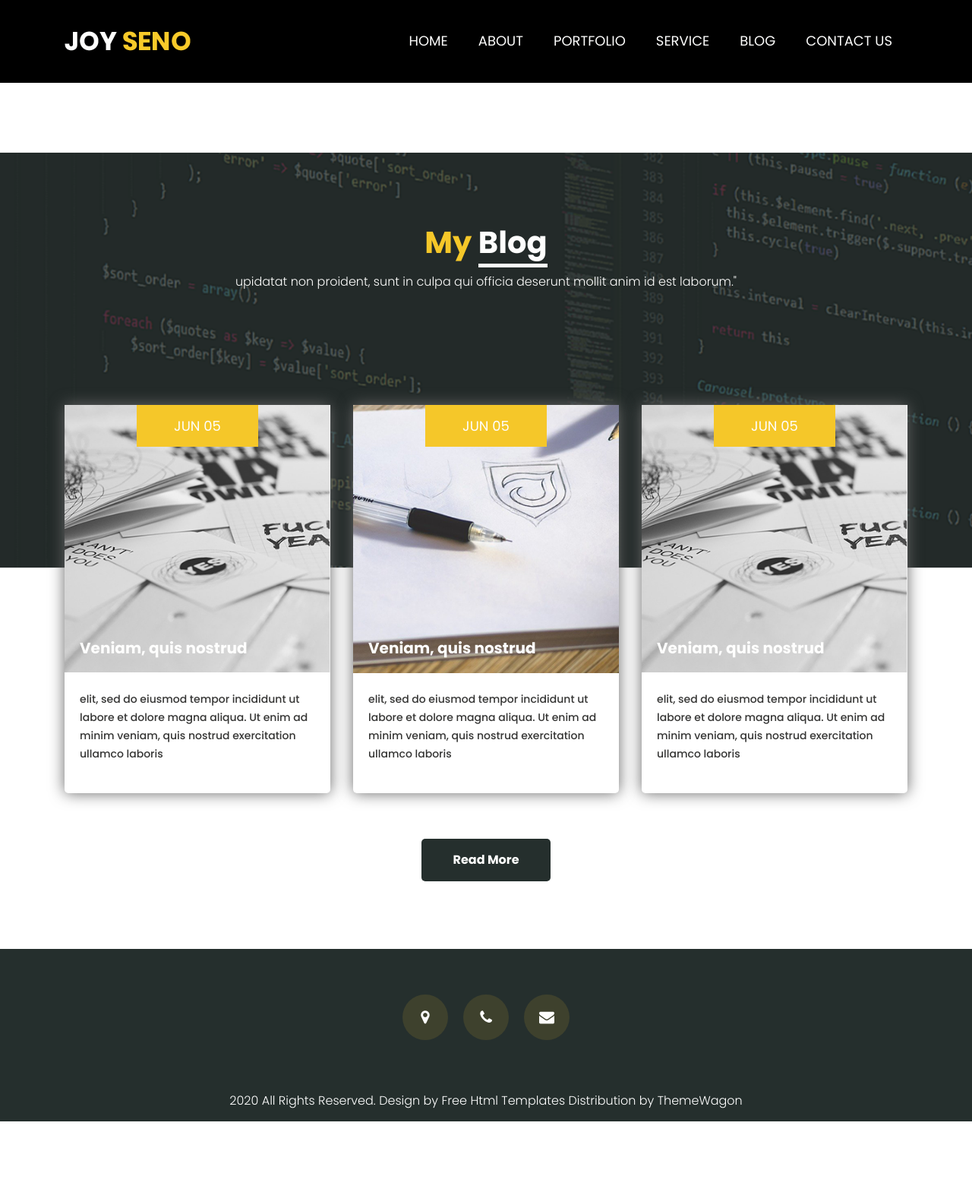
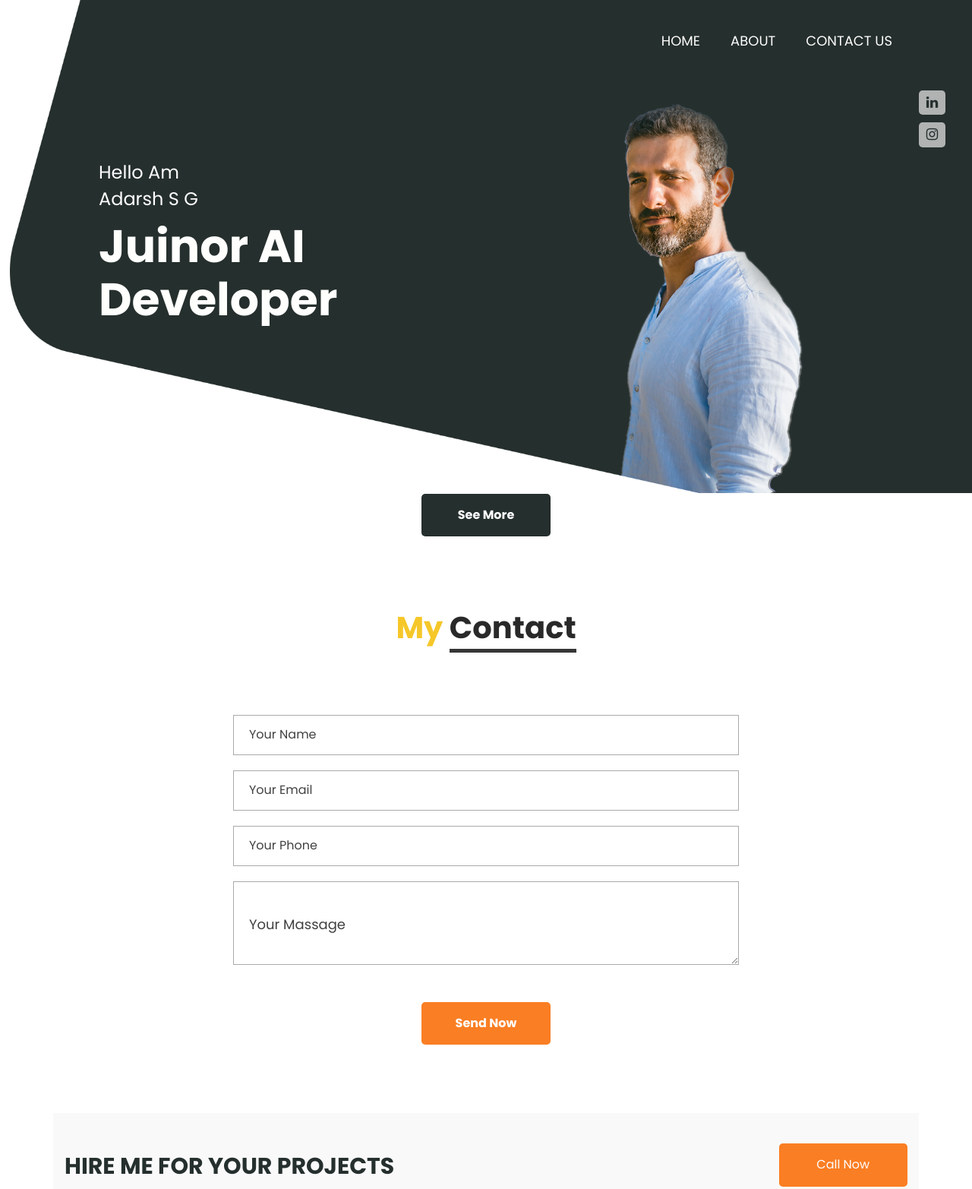
Before and after one commit to Adarsh572sg/Adarsh572sg.github.io, a plain HTML site: page blog.html in a window 1280 px wide. Shown: the top 1565 px of the page at 76% size. Before the commit the page ends 1476 px from the top, so only its background shows below. Drawn offline with Linux system fonts and the light colour scheme; files that its build step writes are made by us from their sources.

Commit message:
Update blog.html

```diff
--- a/blog.html
+++ b/blog.html
@@ -9,7 +9,7 @@
       <meta name="viewport" content="width=device-width, initial-scale=1">
       <meta name="viewport" content="initial-scale=1, maximum-scale=1">
       <!-- site metas -->
-      <title>Blog</title>
+      <title>Adarsh S</title>
       <meta name="keywords" content="">
       <meta name="description" content="">
       <meta name="author" content="">
@@ -20,7 +20,7 @@
       <!-- Responsive-->
       <link rel="stylesheet" href="css/responsive.css">
       <!-- fevicon -->
-      <link rel="icon" href="images/fevicon.png" type="image/gif" />
+
       <!-- Scrollbar Custom CSS -->
       <link rel="stylesheet" href="css/jquery.mCustomScrollbar.min.css">
       <!-- Tweaks for older IEs-->
@@ -32,10 +32,10 @@
    </head>
    <body>
       <!-- header section start -->
-      <div class="header_section header_bg">
+      <div class="header_section">
          <div class="container">
             <nav class="navbar navbar-expand-lg navbar-light bg-light">
-               <div class="logo"><a href="index.html"><img src="images/logo.png"></a></div>
+               <div class="logo"><a href="index.html"><img src=""></a></div>
                <button class="navbar-toggler" type="button" data-toggle="collapse" data-target="#navbarSupportedContent" aria-controls="navbarSupportedContent" aria-expanded="false" aria-label="Toggle navigation">
                <span class="navbar-toggler-icon"></span>
                </button>
@@ -48,73 +48,160 @@
                         <a class="nav-link" href="about.html">About</a>
                      </li>
                      <li class="nav-item">
-                        <a class="nav-link" href="portfolio.html">Portfolio</a>
-                     </li>
-                     <li class="nav-item">
-                        <a class="nav-link" href="service.html">Service</a>
-                     </li>
-                     <li class="nav-item">
-                        <a class="nav-link" href="blog.html">Blog</a>
-                     </li>
-                     <li class="nav-item">
                         <a class="nav-link" href="contact.html">Contact Us</a>
                      </li>
                   </ul>
                </div>
             </nav>
          </div>
-      </div>
-      <!-- header section end -->
-      <!-- blog section start -->
-      <div class="blog_section layout_padding margin_top90">
-         <div class="container">
-            <div class="row">
-               <div class="col-sm-12">
-                  <h1 class="blog_taital">My <span class="blog_taital_1">Blog</span></h1>
-                  <p class="blog_text">upidatat non proident, sunt in culpa qui officia deserunt mollit anim id est laborum."</p>
-               </div>
-            </div>
-         </div>
-         <div class="blog_section_2">
-            <div class="container">
-               <div class="row">
-                  <div class="col-md-4">
-                     <div class="blog_box">
-                        <div class="blog_img">
-                           <h4 class="date_text">Jun 05</h4>
-                           <h4 class="prep_text">Veniam, quis nostrud </h4>
+         <!-- banner section start -->
+         <div class="banner_section layout_padding">
+            <section class="slide-wrapper">
+               <div class="container-fluid">
+                  <div id="myCarousel" class="carousel slide" data-ride="carousel">
+                     <ol class="carousel-indicators">
+                        <li data-target="#myCarousel" data-slide-to="0" class="active"></li>
+                        <li data-target="#myCarousel" data-slide-to="1"></li>
+                        <li data-target="#myCarousel" data-slide-to="2"></li>
+                        <li data-target="#myCarousel" data-slide-to="3"></li>
+                     </ol>
+                     <div class="carousel-inner">
+                        <div class="carousel-item active">
+                           <div class="container-fluid">
+                              <div class="row">
+                                 <div class="col-md-6">
+                                    <div class="banner_taital_main">
+                                       <h3 class="banner_text">Hello Am <br>Adarsh S G </h3>
+                                       <h1 class="banner_taital">Juinor AI Developer</h1>
+                                    </div>
+                                 </div>
+                                 <div class="col-md-6">
+                                    <div class="social_icon">
+                                       <ul>
+                                          <li><a href="https://www.linkedin.com/in/adarsh-s-g-a58665293"><i class="fa fa-linkedin" aria-hidden="true"></i></a></li>
+                                          <li><a href="https://www.instagram.com/accounts/onetap/?next=%2F"><i class="fa fa-instagram" aria-hidden="true"></i></a></li>
+                                       </ul>
+                                    </div>
+                                 </div>
+                              </div>
+                           </div>
                         </div>
-                        <p class="lorem_text">elit, sed do eiusmod tempor incididunt ut labore et dolore magna aliqua. Ut enim ad minim veniam, quis nostrud exercitation ullamco laboris</p>
-                     </div>
-                  </div>
-                  <div class="col-md-4">
-                     <div class="blog_box">
-                        <div class="blog_img_2">
-                           <h4 class="date_text">Jun 05</h4>
-                           <h4 class="prep_text">Veniam, quis nostrud </h4>
+                        <div class="carousel-item">
+                           <div class="container-fluid">
+                              <div class="row">
+                                 <div class="col-md-6">
+                                    <div class="banner_taital_main">
+                                       <h3 class="banner_text">Hello Am <br>Adarsh S G </h3>
+                                       <h1 class="banner_taital">Juinor AI Developer</h1>
+                                    </div>
+                                 </div>
+                                 <div class="col-md-6">
+                                    <div class="social_icon">
+                                       <ul>
+                                          <li><a href="https://www.linkedin.com/in/adarsh-s-g-a58665293"><i class="fa fa-linkedin" aria-hidden="true"></i></a></li>
+                                          <li><a href="https://www.instagram.com/accounts/onetap/?next=%2F"><i class="fa fa-instagram" aria-hidden="true"></i></a></li>
+                                       </ul>
+                                    </div>
+                                 </div>
+                              </div>
+                           </div>
                         </div>
-                        <p class="lorem_text">elit, sed do eiusmod tempor incididunt ut labore et dolore magna aliqua. Ut enim ad minim veniam, quis nostrud exercitation ullamco laboris</p>
-                     </div>
-                  </div>
-                  <div class="col-md-4">
-                     <div class="blog_box">
-                        <div class="blog_box_3">
-                           <div class="blog_img">
-                              <h4 class="date_text">Jun 05</h4>
-                              <h4 class="prep_text">Veniam, quis nostrud </h4>
+                        <div class="carousel-item">
+                           <div class="container-fluid">
+                              <div class="row">
+                                 <div class="col-md-6">
+                                    <div class="banner_taital_main">
+                                       <h3 class="banner_text">Hello Am <br>Adarsh S G</h3>
+                                       <h1 class="banner_taital">Juinor AI Developer</h1>
+                                    </div>
+                                 </div>
+                                 <div class="col-md-6">
+                                    <div class="social_icon">
+                                       <ul>
+                                          <li><a href="https://www.linkedin.com/in/adarsh-s-g-a58665293"><i class="fa fa-linkedin" aria-hidden="true"></i></a></li>
+                                          <li><a href="https://www.instagram.com/accounts/onetap/?next=%2F"><i class="fa fa-instagram" aria-hidden="true"></i></a></li>
+                                       </ul>
+                                    </div>
+                                 </div>
+                              </div>
                            </div>
-                           <p class="lorem_text">elit, sed do eiusmod tempor incididunt ut labore et dolore magna aliqua. Ut enim ad minim veniam, quis nostrud exercitation ullamco laboris</p>
+                        </div>
+                        <div class="carousel-item">
+                           <div class="container-fluid">
+                              <div class="row">
+                                 <div class="col-md-6">
+                                    <div class="banner_taital_main">
+                                       <h3 class="banner_text">Hello Am <br>Adarsh S G</h3>
+                                       <h1 class="banner_taital">Juinor AI Developer</h1>
+                                    </div>
+                                 </div>
+                                 <div class="col-md-6">
+                                    <div class="social_icon">
+                                       <ul>
+                                          <li><a href="https://www.linkedin.com/in/adarsh-s-g-a58665293"><i class="fa fa-linkedin" aria-hidden="true"></i></a></li>
+                                          <li><a href="https://www.instagram.com/accounts/onetap/?next=%2F"><i class="fa fa-instagram" aria-hidden="true"></i></a></li>
+                                       </ul>
+                                    </div>
+                                 </div>
+                              </div>
+                           </div>
                         </div>
                      </div>
                   </div>
                </div>
-               <div class="readmore_bt_1"><a href="#">Read More</a></div>
+            </section>
+               </div>
+            </div>
+         </div>
+         <!-- banner section end -->
+      </div>
+      <!-- header section end -->
+      <!-- services section start -->
+      <div class="services_section layout_padding">
+         <div class="container">
+            <div class="row">
+               <div class="col-sm-12">
+
+      <!-- services section end -->
+
+            </div>
+            <div class="seemore_bt"><a href="#">See More</a>
+      </div>
+      <div class="contact_section layout_padding">
+         <div class="container">
+            <div class="row">
+               <div class="col-sm-12">
+                  <h1 class="contact_taital">My <span class="contact_taital_1">Contact</span></h1>
+               </div>
+            </div>
+            <div class="contact_section_2">
+               <div class="row">
+                  <div class="col-md-12">
+                     <div class="mail_section_1">
+                        <input type="text" class="mail_text" placeholder="Your Name" name="Your Name">
+                        <input type="text" class="mail_text" placeholder="Your Email" name="Your Email">
+                        <input type="text" class="mail_text" placeholder="Your Phone" name="Your Phone">
+                        <textarea class="massage-bt" placeholder="Your Massage" rows="5" id="comment" name="Your Massage"></textarea>
+                        <div class="send_bt"><a href="#">Send Now</a></div>
+                     </div>
+                  </div>
+               </div>
             </div>
          </div>
       </div>
-      <!-- blog section end -->
+      <!-- contact section end -->
+      <!-- project box section start -->
+      <div class="project_box">
+         <div class="container">
+            <div class="project_main">
+               <h1 class="hire_text">Hire me for your projects</h1>
+               <div class="callnow_bt"><a href="#">Call Now</a></div>
+            </div>
+         </div>
+      </div>
+      <!-- project box section end -->
       <!-- footer section start -->
-      <div class="footer_section margin_top90">
+      <div class="footer_section">
          <div class="container">
             <div class="location_text">
                <ul>
```
